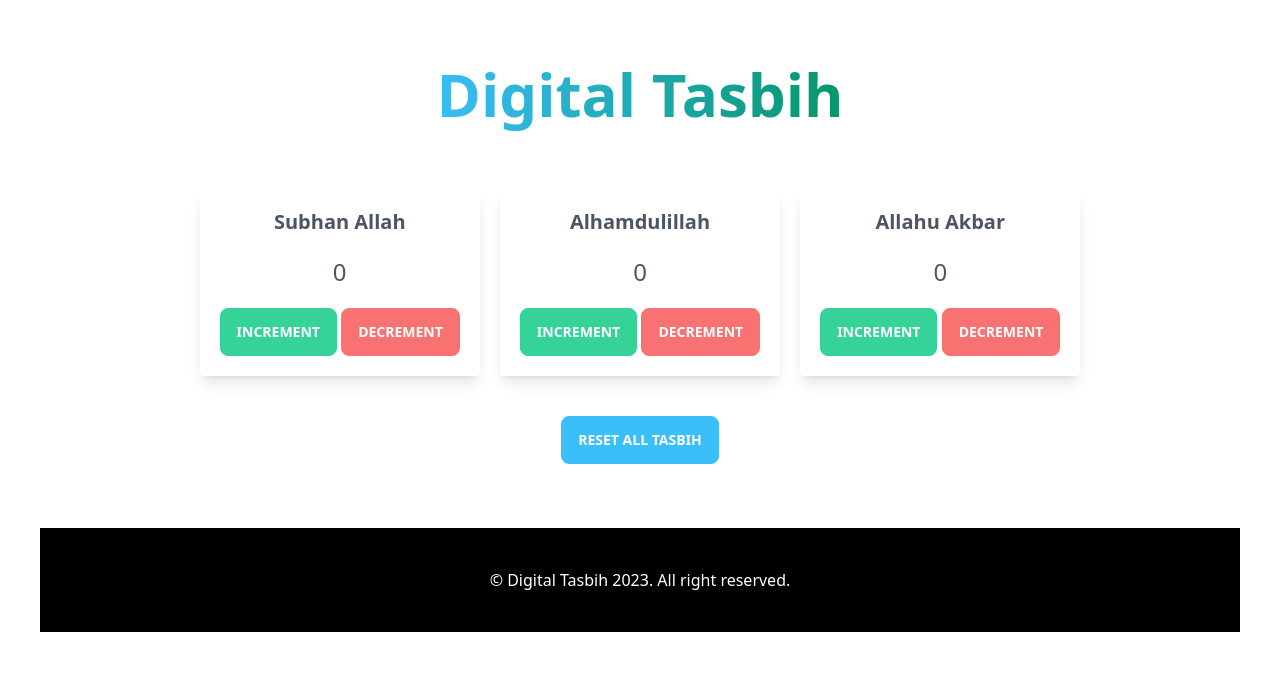
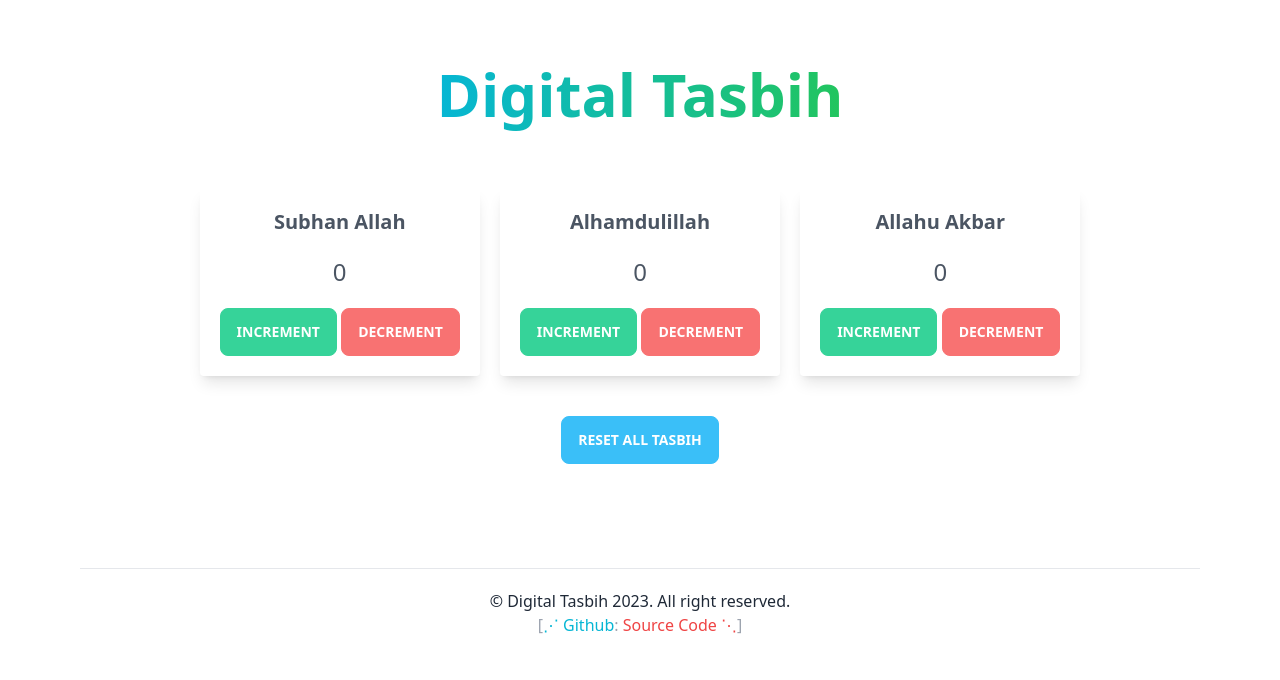
Before and after one commit to rocktohq/digital-tasbih, a plain HTML site: page index.html in a window 1280 px wide. Drawn offline with nearby package versions, Linux system fonts and the light colour scheme.

Commit message:
Favicon Updated

```diff
--- a/index.html
+++ b/index.html
@@ -10,20 +10,23 @@
     <link href="https://cdn.jsdelivr.net/npm/daisyui@3.5.1/dist/full.css" rel="stylesheet" type="text/css" />
     <script src="https://cdn.tailwindcss.com"></script>
 
+    <!-- Favicon -->
+    <link rel="shortcut icon" href="assets/img/tasbih.png" type="image/x-icon">
+
 </head>
 
-<body class="m-5 mb-0 lg:m-10 lg:mb-0">
+<body>
     <!-- Header: Start -->
-    <header class="max-w-screen-xl mx-auto my-5 lg:my-16">
+    <header class="max-w-screen-xl mx-5 lg:mx-auto my-5 lg:my-16">
         <h1 class="text-3xl text-center font-extrabold text-gray-900 dark:text-white md:text-5xl lg:text-6xl">
-            <span class="text-transparent bg-clip-text bg-gradient-to-r to-emerald-600 from-sky-400">Digital Tasbih
+            <span class="text-transparent bg-clip-text bg-gradient-to-r from-cyan-500 to-green-500">Digital Tasbih
             </span>
         </h1>
     </header>
     <!-- Header: End -->
 
     <!-- Main: Start -->
-    <main class="max-w-screen-xl mx-auto my-5 lg:my-16">
+    <main class="max-w-screen-xl mx-5 lg:mx-auto my-5 lg:my-16 ">
         <!-- Tasbih Couner Section: Start -->
         <section>
             <div class="flex flex-wrap gap-3 lg:gap-5 justify-center items-center">
@@ -63,11 +66,21 @@
 
     </main>
     <!-- Main: End -->
-    <footer class="bg-black text-white mx-auto p-5 md:p-10 mt-5 lg:mt-16">
+
+    <!-- Footer: Start -->
+    <footer class="mx-auto p-5 md:p-10 mt-5 lg:mt-16">
+        <hr class="mb-5 lg:mx-10">
         <div class="max-w-screen-xl mx-auto">
             <p class="text-center">&copy; Digital Tasbih 2023. All right reserved.</p>
+            <p class="text-center text-gray-400 font-medium">[<a href="https://github.com/rocktohq/digital-tasbih"><span
+                        class="text-cyan-500">&#8944; Github</span>: <span class="text-red-500">Source Code &#8945;</span></a>]</p>
         </div>
     </footer>
+    <!-- Footer: End -->
+
+    <!-- JavaScripts -->
+    <script src="assets/js/app.js"></script>
+    <!-- JavaScripts -->
 </body>
 
 </html>
```
